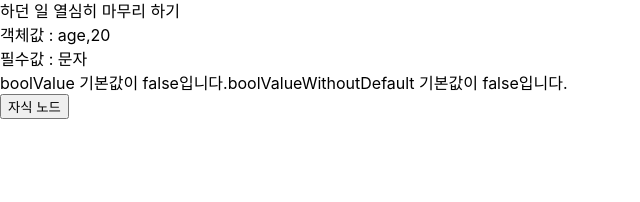
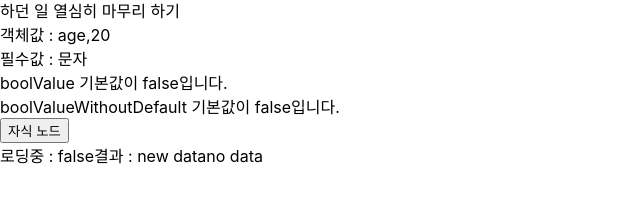
Before and after one commit to Kang-Seonggyu/ReactLearning, a React (Create React App) app: page / in a window 1280 px wide. Shown: the part 470-672 px from the top of the page, without its empty margins (0-640 px from the left). Built offline with nearby package versions, Linux system fonts and the light colour scheme.

Commit message:
03-4 컴포넌트 상태 관리하기
setTimeout() 함수를 이용한 state에 저장된 값 변경 예제.

```diff
--- a/src/03/DefaultPropsComponent.jsx
+++ b/src/03/DefaultPropsComponent.jsx
@@ -9,12 +9,12 @@ class DefaultPropsComponent extends React.Component {
         }
         let message2 ='';
         if (this.props.boolValueWithoutDefault === false) {
-            message2 = 'boolValueWithoutDefault 기본값이 false입니다.';
+            message2 = 'boolValueWithoutDefault 기본값이 false입니다.\n';
         }
         return (
             <div className="massage-container">
-                {message1}
-                {message2}
+                <div>{message1}</div>
+                <div>{message2}</div>
             </div>
         );
     }
--- /dev/null
+++ b/src/03/StateExample.jsx
@@ -0,0 +1,39 @@
+import React from "react";
+
+class StateExample extends React.Component {
+    constructor(props) {
+        super(props);
+        //state 정의
+        this.state = {
+            loading : true,
+            formData : 'no data',
+        };
+        this.handleData = this.handleData.bind(this);
+        // 4초 후에 handleData 함수를 호출합니다.
+        setTimeout(this.handleData, 4000);
+    }
+
+    handleData() {
+        const data = 'new data';
+        const { formData } = this.state;
+        //state 변경
+        this.setState({
+            loading : false,
+            formData : data + formData,
+        });
+        // this.state.loading 은 현재 true 입니다.
+        console.log('loading값', this.state.loading);
+        // 이후 호출될 render() 함수에서의 this.state.loading 은 false 입니다.
+    }
+    render() {
+        return (
+            <div>
+                {/* state 데이터는 this.state로 접근 가능합니다. */}
+                <span>로딩중 : {String(this.state.loading)}</span>
+                <span>결과 : {this.state.formData}</span>
+            </div>
+        );
+    }
+}
+
+export default StateExample;
--- a/src/App.js
+++ b/src/App.js
@@ -7,6 +7,7 @@ import ChildComponent2 from "./03/ChildComponent2";
 import DefaultPropsComponent from "./03/DefaultPropsComponent";
 import ChildProperty from "./03/ChildProperty";
 import './App.css';
+import StateExample from "./03/StateExample";
 
 var cart = { name : '도서', price : 1500 };
 var getTotal = function(cart) {
@@ -32,6 +33,7 @@ class App extends React.Component {
                 <ChildProperty>
                     <div><button>자식 노드</button></div>
                 </ChildProperty>
+                <StateExample />
             </div>
         );
     }
```
